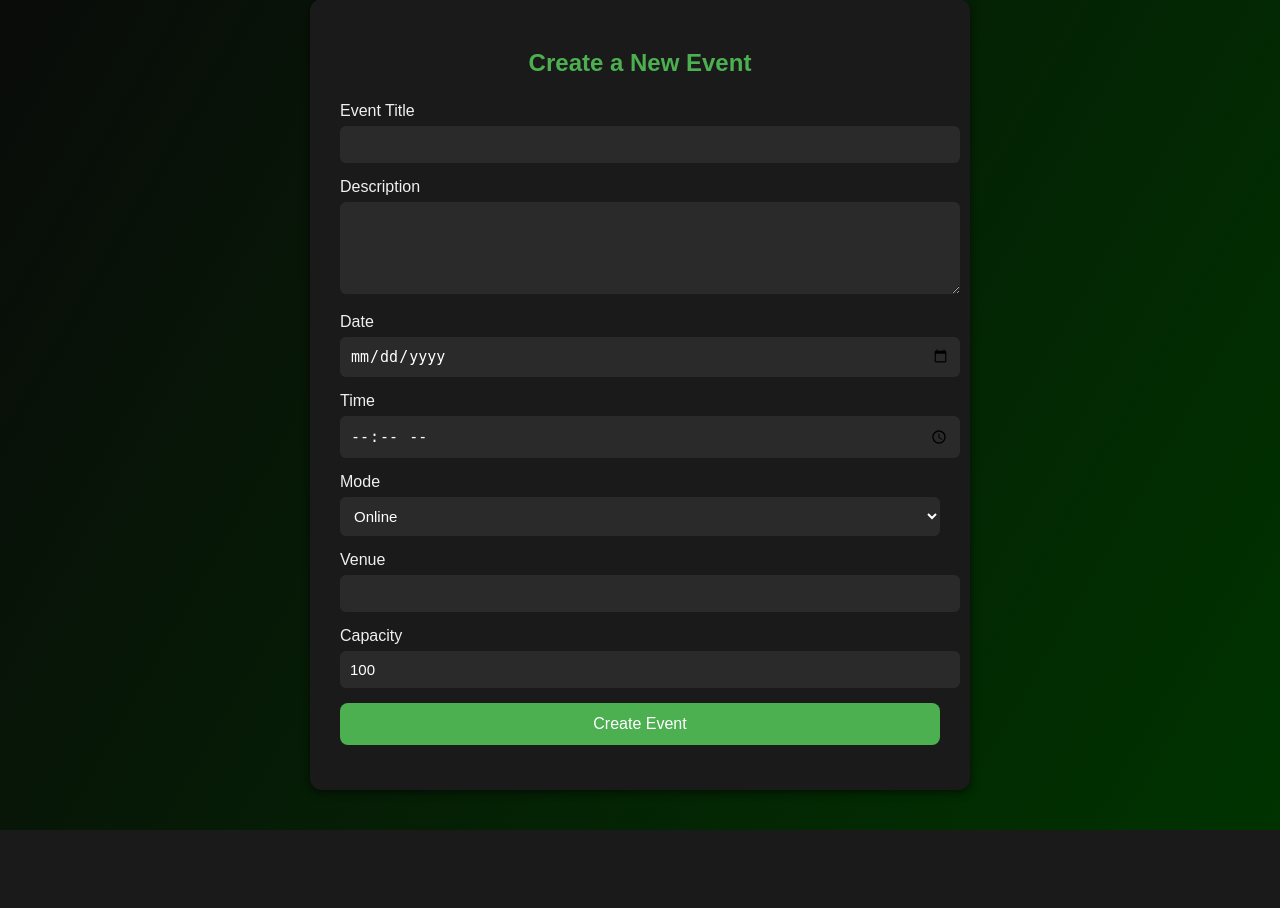
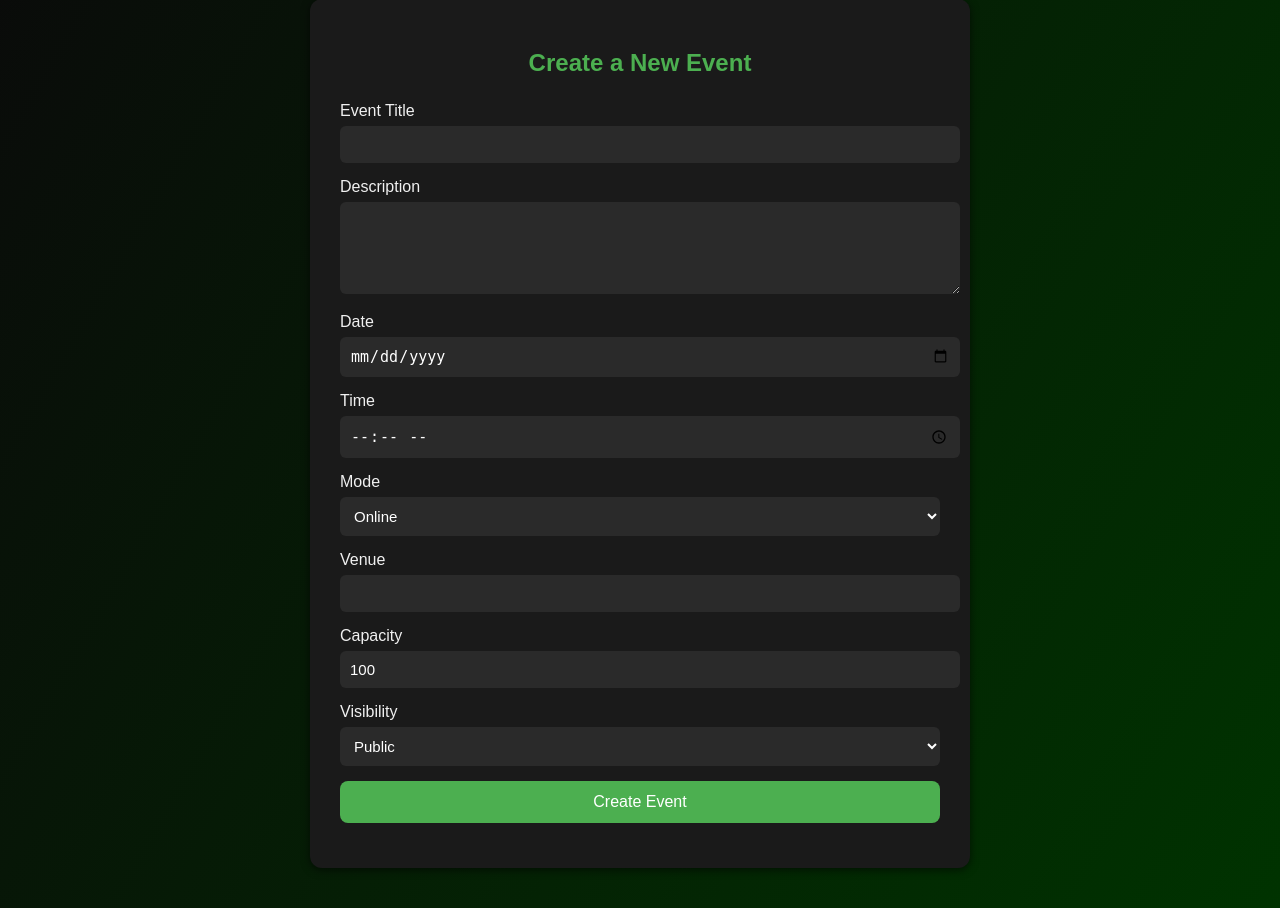
Before and after one commit to amanbhandare09/event_hive_app, a Flask app: page /create in a window 1280 px wide. Shown: the part 99-1007 px from the top of the page. Before the commit the page ends 929 px from the top, so only its background shows below. Run offline with Flask 3, Linux system fonts and the light colour scheme.

Commit message:
create event added option (private or public)

```diff
--- a/app/main.py
+++ b/app/main.py
@@ -3,7 +3,7 @@ from datetime import datetime
 
 from flask_login import current_user, login_required
 from app import db
-from models.model import Event, EventMode, User,event_attendees
+from models.model import Event, EventMode, User,event_attendees,EventVisibility
 
 # Main Blueprint
 main_blueprint = Blueprint("main", __name__)
@@ -72,6 +72,7 @@ def create_event():
         date=datetime.fromisoformat(data["date"]).date(),
         time=datetime.strptime(data["time"], "%H:%M").time() if data.get("time") else None,
         mode=EventMode(data["mode"].lower()),
+        visibility=EventVisibility(data["visibility"].lower()),
         venue=data.get("venue"),
         capacity=int(data.get("capacity", 100)),
         organizer_id=current_user.id
--- a/app/templates/create.html
+++ b/app/templates/create.html
@@ -86,7 +86,6 @@
       margin-top: 15px;
       font-size: 14px;
     }
-
   </style>
 </head>
 <body>
@@ -122,6 +121,13 @@
       <label for="capacity">Capacity</label>
       <input type="number" id="capacity" name="capacity" min="1" value="100">
 
+      <!-- 🔥 New Field for Public/Private -->
+      <label for="visibility">Visibility</label>
+      <select id="visibility" name="visibility" required>
+        <option value="public">Public</option>
+        <option value="private">Private</option>
+      </select>
+
       <button type="submit">Create Event</button>
     </form>
 
@@ -140,6 +146,7 @@
         mode: document.getElementById('mode').value,
         venue: document.getElementById('venue').value,
         capacity: document.getElementById('capacity').value,
+        visibility: document.getElementById('visibility').value,  // 👈 Added
         organizer_id: {{ current_user.id }}
       };
 
@@ -156,11 +163,11 @@
 
       if (response.ok) {
         messageEl.style.color = "#4CAF50";
-        messageEl.textContent = " Event created successfully!";
+        messageEl.textContent = "Event created successfully!";
         document.getElementById('createEventForm').reset();
       } else {
         messageEl.style.color = "red";
-        messageEl.textContent = " Failed to create event: " + (result.message || "Error");
+        messageEl.textContent = "Failed to create event: " + (result.message || "Error");
       }
     });
   </script>
```
Also changed, not shown: instance/db.sqlite.
